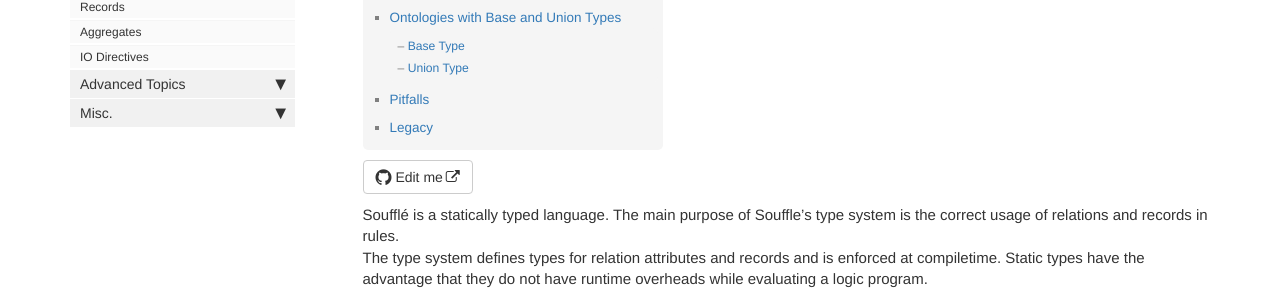
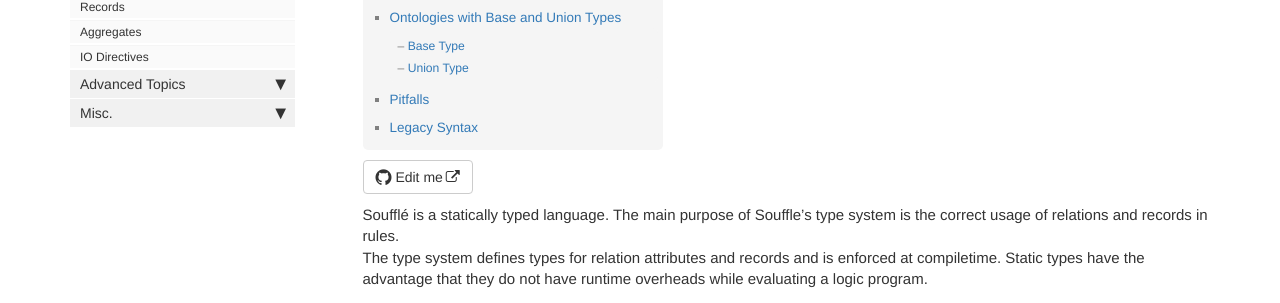
Before and after one commit to souffle-lang/souffle-lang.github.io, a Jekyll site: the page built from pages/docs/types.md, in a window 1280 px wide and 900 px high. Shown: the part 343-646 px from the top of the window. Built offline with Jekyll 4.4.1, drawn with Linux system fonts in a browser that asks for light colours; comment, search, counter and statistics services are not loaded.

Commit message:
Update types.md

````diff
--- a/pages/docs/types.md
+++ b/pages/docs/types.md
@@ -169,7 +169,7 @@ A(X) :- B(X) // type clash
 ```
 In this example, `even` and `odd` are defined as two disjoint sub-types of the type number, each exhibiting its own domain of values. From this definition Soufflé can deduce that the users intention was to define two disjoint sets and will report an error for the rule in the last line. For logic programmers it is crucial to accurately model the categories of values in form of a type system -- as has been illustrated by the example above.
 
-## Legacy
+## Legacy Syntax
 
 In older versions of Soufflé we used
 ```
````
